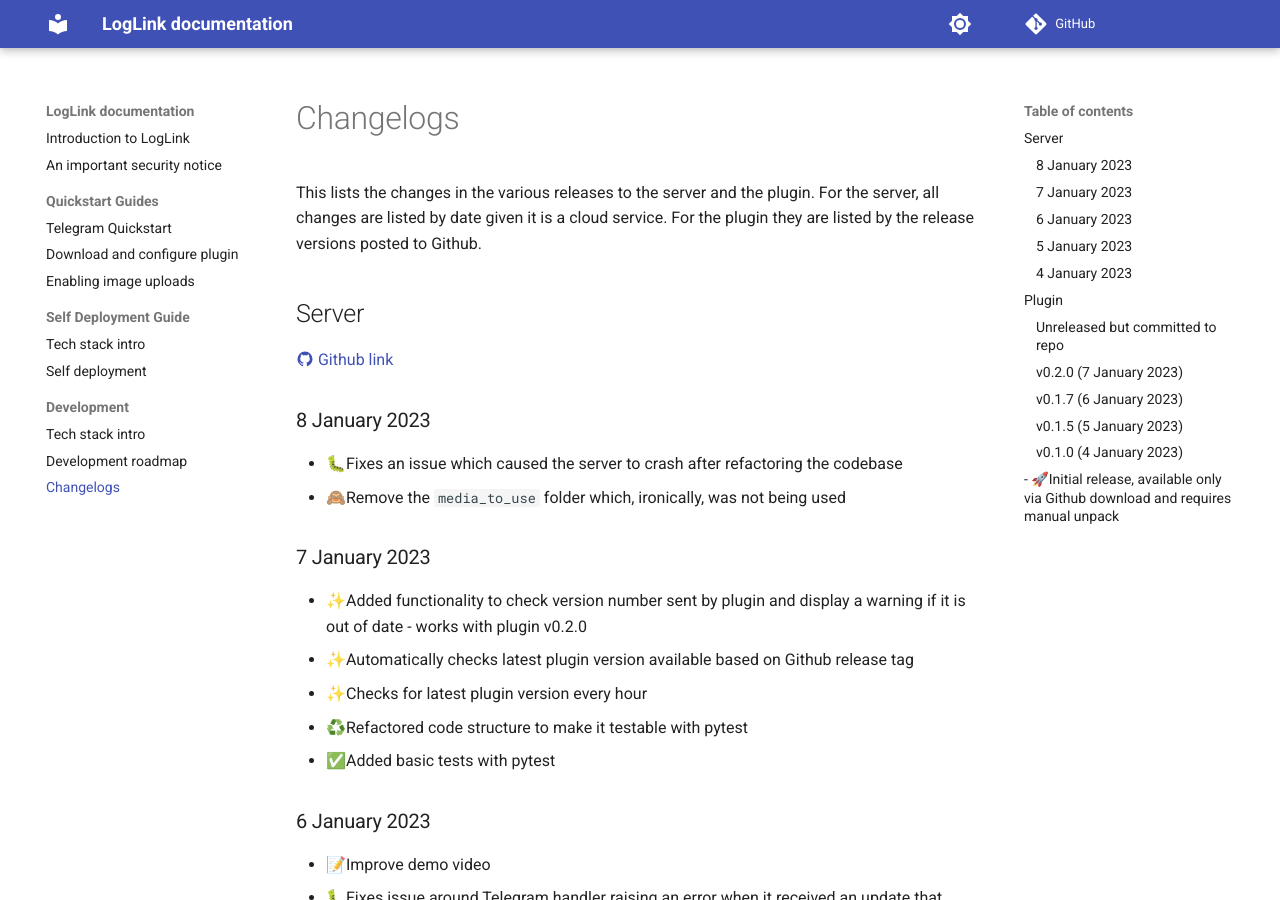
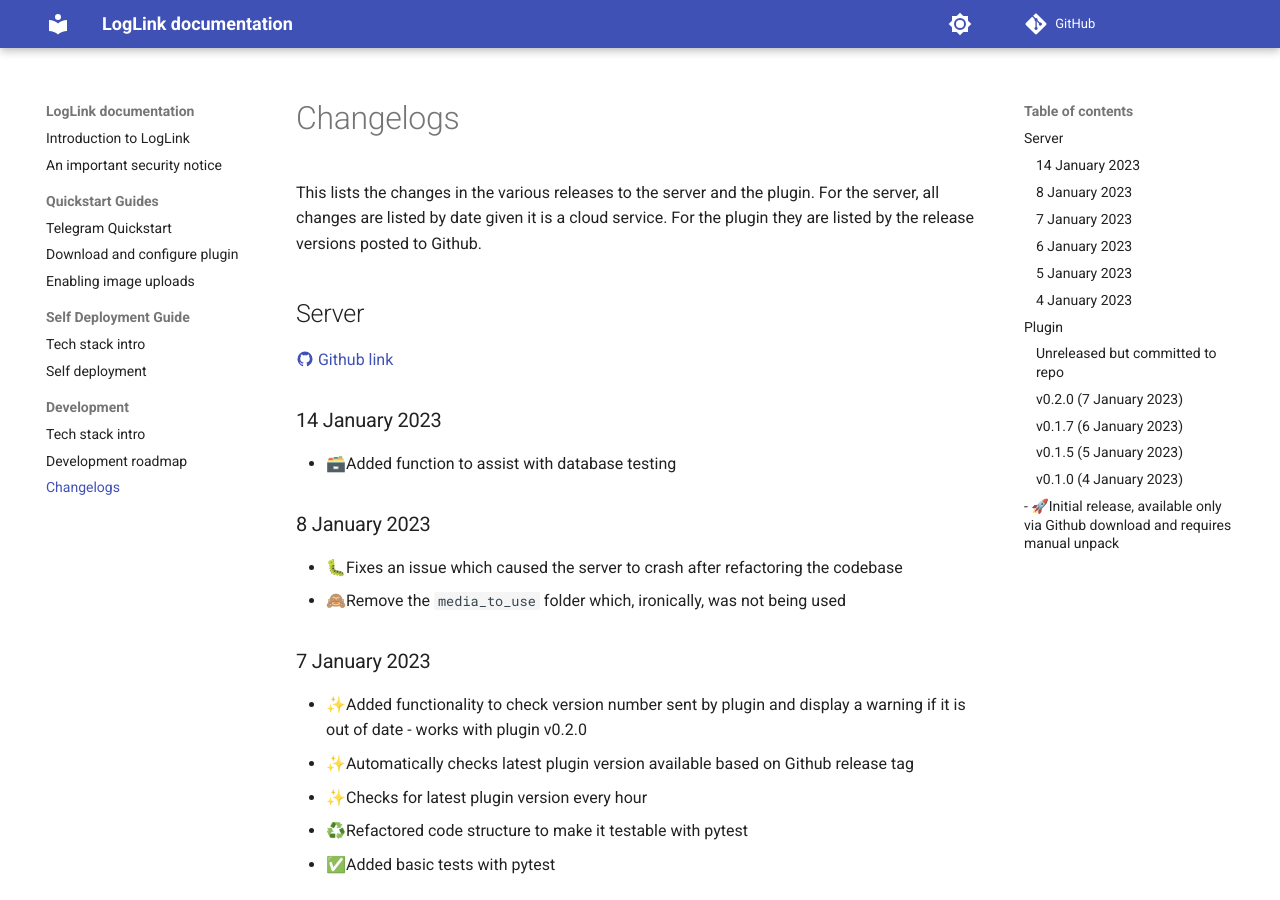
Before and after one commit to hankhank10/loglink-docs, an MkDocs documentation site: the page built from docs/changelog.md, in a window 1280 px wide and 900 px high. Built offline with MkDocs 1.6.1 and Material for MkDocs 9.7.7, drawn with Linux system fonts in a browser that asks for light colours; comment, search, counter and statistics services are not loaded.

Commit message:
Update changelog.md

```diff
--- a/docs/changelog.md
+++ b/docs/changelog.md
@@ -5,6 +5,9 @@ This lists the changes in the various releases to the server and the plugin. For
 ## Server
 
 [:material-github: Github link](https://github.com/hankhank10/logseq-server)
+
+### 14 January 2023
+- 🗃️Added function to assist with database testing
 
 ### 8 January 2023
 - 🐛Fixes an issue which caused the server to crash after refactoring the codebase
```
